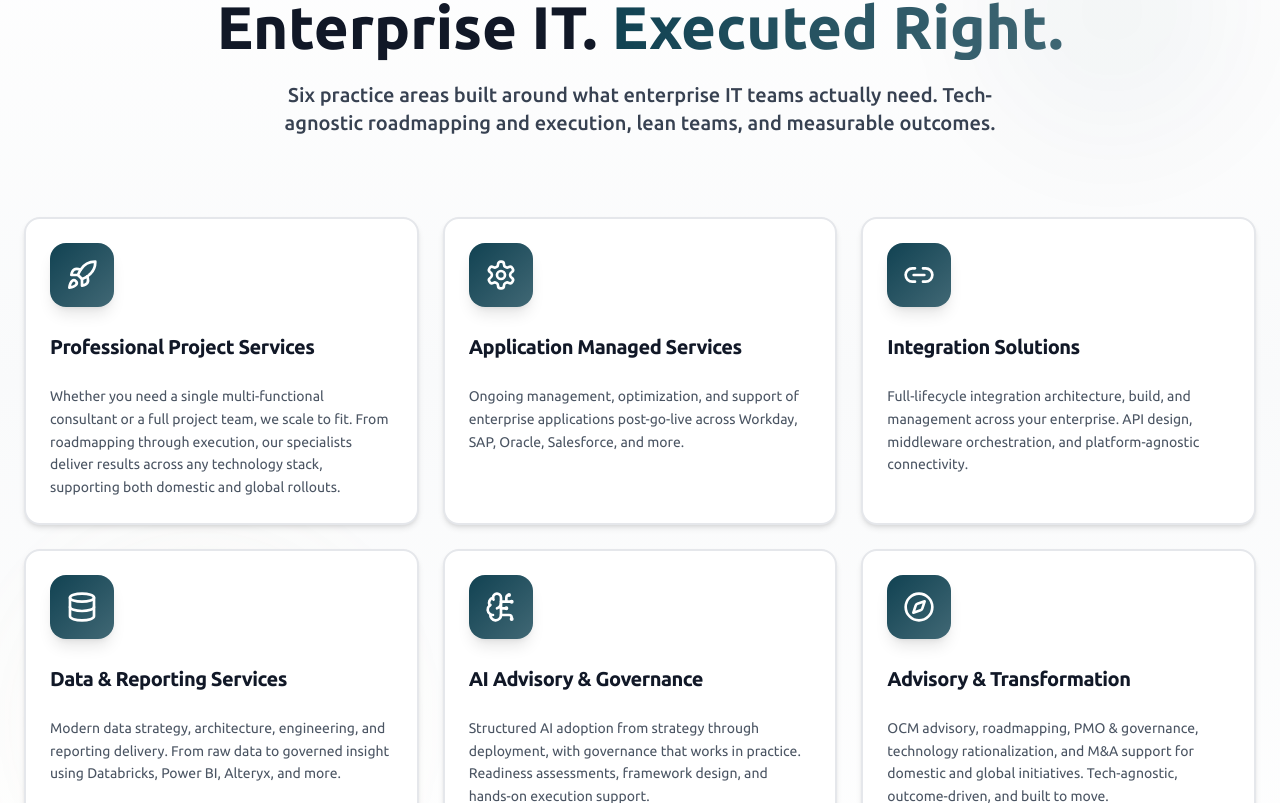
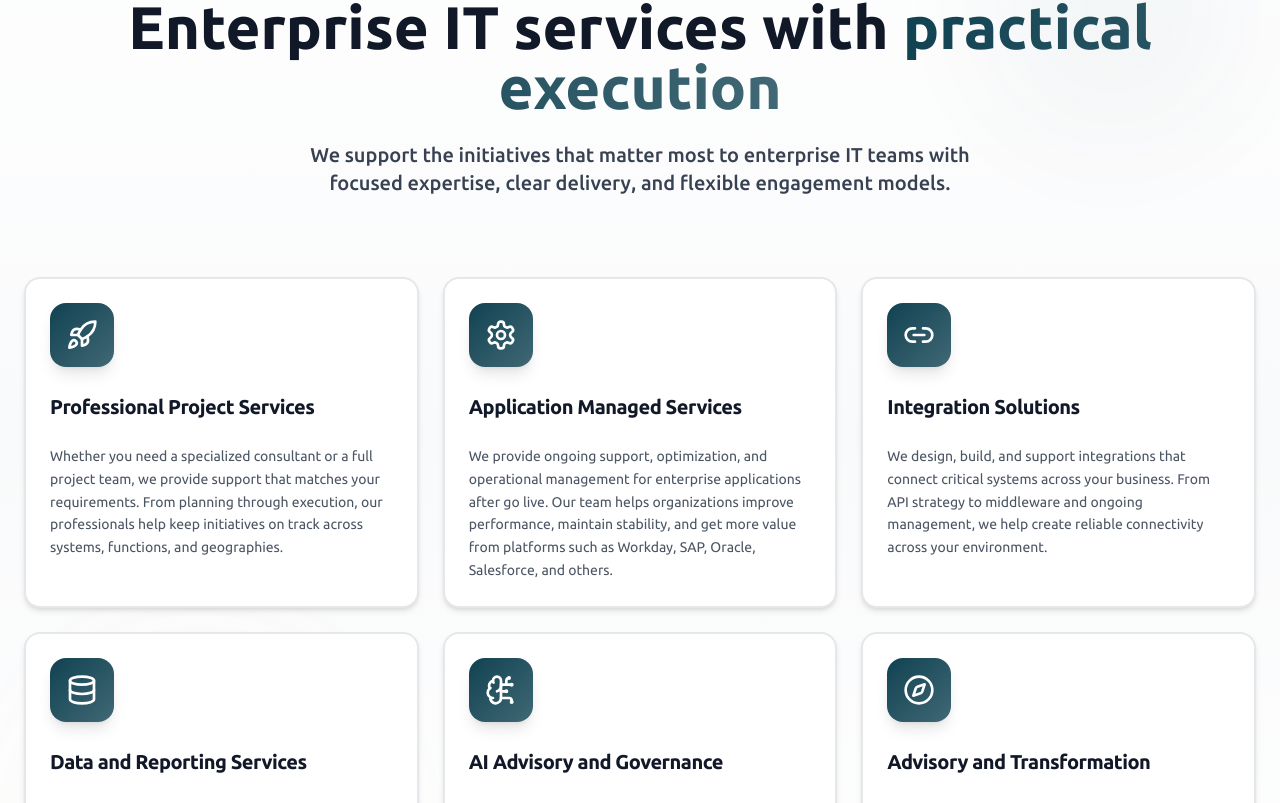
Before and after one commit to codeprintagency/Robra-It, a Next.js app: page / in a window 1280 px wide. Shown: the part 997-1800 px from the top of the page. Built offline with nearby package versions, Linux system fonts and the light colour scheme.

Commit message:
Update practice areas copy with refined messaging
Co-Authored-By: Claude Opus 4.6 <noreply@anthropic.com>

```diff
--- a/components/Services.tsx
+++ b/components/Services.tsx
@@ -16,37 +16,37 @@ const practices = [
     icon: Rocket,
     title: "Professional Project Services",
     description:
-      "Whether you need a single multi-functional consultant or a full project team, we scale to fit. From roadmapping through execution, our specialists deliver results across any technology stack, supporting both domestic and global rollouts.",
+      "Whether you need a specialized consultant or a full project team, we provide support that matches your requirements. From planning through execution, our professionals help keep initiatives on track across systems, functions, and geographies.",
   },
   {
     icon: Settings,
     title: "Application Managed Services",
     description:
-      "Ongoing management, optimization, and support of enterprise applications post-go-live across Workday, SAP, Oracle, Salesforce, and more.",
+      "We provide ongoing support, optimization, and operational management for enterprise applications after go live. Our team helps organizations improve performance, maintain stability, and get more value from platforms such as Workday, SAP, Oracle, Salesforce, and others.",
   },
   {
     icon: Link2,
     title: "Integration Solutions",
     description:
-      "Full-lifecycle integration architecture, build, and management across your enterprise. API design, middleware orchestration, and platform-agnostic connectivity.",
+      "We design, build, and support integrations that connect critical systems across your business. From API strategy to middleware and ongoing management, we help create reliable connectivity across your environment.",
   },
   {
     icon: Database,
-    title: "Data & Reporting Services",
+    title: "Data and Reporting Services",
     description:
-      "Modern data strategy, architecture, engineering, and reporting delivery. From raw data to governed insight using Databricks, Power BI, Alteryx, and more.",
+      "We help organizations turn fragmented data into clear reporting and useful insight. Our team supports modern data strategy, architecture, engineering, and visualization across platforms such as Databricks, Power BI, Alteryx, and more.",
   },
   {
     icon: BrainCircuit,
-    title: "AI Advisory & Governance",
+    title: "AI Advisory and Governance",
     description:
-      "Structured AI adoption from strategy through deployment, with governance that works in practice. Readiness assessments, framework design, and hands-on execution support.",
+      "We help organizations approach AI with structure and accountability. From readiness assessments and governance frameworks to implementation support, we guide practical adoption that aligns with business and compliance needs.",
   },
   {
     icon: Compass,
-    title: "Advisory & Transformation",
+    title: "Advisory and Transformation",
     description:
-      "OCM advisory, roadmapping, PMO & governance, technology rationalization, and M&A support for domestic and global initiatives. Tech-agnostic, outcome-driven, and built to move.",
+      "We support transformation efforts with strategic advisory, roadmapping, PMO support, governance, technology rationalization, and M&A execution support. Our work is grounded in business priorities and built for real-world delivery.",
   },
 ]
 
@@ -76,15 +76,15 @@ export default function Services() {
           </div>
 
           <h2 className="text-3xl sm:text-4xl md:text-5xl lg:text-6xl font-extrabold text-gray-900 mb-4 sm:mb-6 leading-[1.1]">
-            Enterprise IT.{" "}
+            Enterprise IT services with{" "}
             <span className="bg-gradient-to-r from-primary to-primary/80 bg-clip-text text-transparent">
-              Executed Right.
+              practical execution
             </span>
           </h2>
 
           <p className="text-base sm:text-lg md:text-xl text-gray-700 max-w-3xl mx-auto leading-relaxed font-medium px-4">
-            Six practice areas built around what enterprise IT teams actually need.
-            Tech-agnostic roadmapping and execution, lean teams, and measurable outcomes.
+            We support the initiatives that matter most to enterprise IT teams with
+            focused expertise, clear delivery, and flexible engagement models.
           </p>
         </motion.div>
 
```
